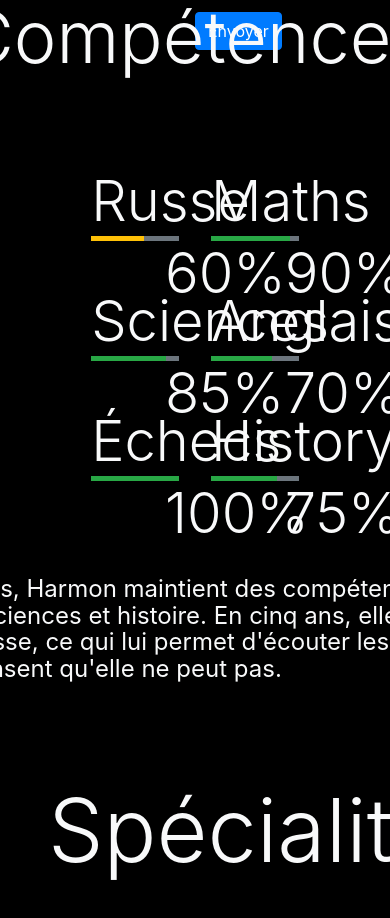
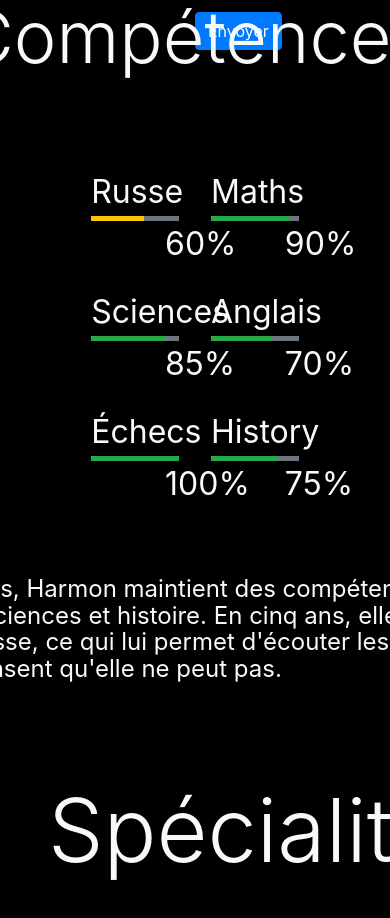
Before and after one commit to chrisd95/elizabeth-harmon-queens-gambit, a website: page services.html in a window 390 px wide. Shown: the part 1222-2140 px from the top of the page. Drawn offline with nearby package versions, Linux system fonts and the light colour scheme.

Commit message:
fixed responsive>

```diff
--- a/css/mystyle-services.css
+++ b/css/mystyle-services.css
@@ -86,9 +86,11 @@ body {
 }
 
 .number-bar {
-  font-size: 3rem;
   position: absolute;
   left: 75%;
+}
+.text-rem{
+  font-size: 2rem;
 }
 
 .bar-nofill {
--- a/fade.js
+++ b/fade.js
@@ -136,7 +136,7 @@ window.addEventListener("scroll", () => {
     $("#ouverture-echecs-4").fadeTo("slow",1);
 
   }
-  if(currentScroll >= 3400){
+  if(currentScroll >= 3425){
     $("#ouverture-echecs-gif-5").fadeTo("slow",1);
     $("#ouverture-echecs-5").fadeTo("slow",1);
 
@@ -146,12 +146,12 @@ window.addEventListener("scroll", () => {
     $("#ouverture-echecs-6").fadeTo("slow",1);
 
   }
-  if(currentScroll >= 3500){
+  if(currentScroll >= 3475){
     $("#ouverture-echecs-gif-7").fadeTo("slow",1);
     $("#ouverture-echecs-7").fadeTo("slow",1);
 
   }
-  if(currentScroll >= 3550){
+  if(currentScroll >= 3500){
     $("#ouverture-echecs-gif-8").fadeTo("slow",1);
     $("#ouverture-echecs-8").fadeTo("slow",1);
 
--- a/services.html
+++ b/services.html
@@ -128,21 +128,21 @@
     <section>
       <div class="competences-section d-flex justify-content-center flex-column align-items-center">
         <h1 class="display-3 text-light mt-3">Compétences</h1>
-        <div class="tableau p-3 mt-5">
+        <div class="tableau p-3 mt-5 text-rem">
           <div class="ligne d-flex justify-content-center">
             <div class="boite p-3">
-              <div class="display-4 text-light">
+              <div class=" text-light">
                 Russe
-                <span class="number-bar display-4 mt-1"> 60% </span>
+                <span class="number-bar mt-1"> 60% </span>
               </div>
               <div class="bar-nofill">
                 <div class="bar-fill bg-warning" role="progressbar" style="width: 60%" aria-valuenow="60" aria-valuemin="0" aria-valuemax="100"></div>
               </div>
             </div>
             <div class="boite p-3">
-              <div class="display-4 text-light">
+              <div class="text-light">
                 Maths
-                <span class="number-bar display-4 mt-1"> 90% </span>
+                <span class="number-bar mt-1"> 90% </span>
               </div>
               <div class="bar-nofill">
                 <div class="bar-fill" role="progressbar" style="width: 90%" aria-valuenow="90" aria-valuemin="0" aria-valuemax="100"></div>
@@ -151,18 +151,18 @@
           </div>
           <div class="ligne d-flex justify-content-center">
             <div class="boite p-3">
-              <div class="display-4 text-light">
+              <div class="text-light">
                 Sciences
-                <span class="number-bar display-4 mt-1"> 85% </span>
+                <span class="number-bar mt-1"> 85% </span>
               </div>
               <div class="bar-nofill">
                 <div class="bar-fill" role="progressbar" style="width: 85%" aria-valuenow="85" aria-valuemin="0" aria-valuemax="100"></div>
               </div>
             </div>
             <div class="boite p-3">
-              <div class="display-4 text-light">
+              <div class="text-light">
                 Anglais
-                <span class="number-bar display-4 mt-1"> 70% </span>
+                <span class="number-bar mt-1"> 70% </span>
               </div>
               <div class="bar-nofill">
                 <div class="bar-fill" role="progressbar" style="width: 70%" aria-valuenow="70" aria-valuemin="0" aria-valuemax="100"></div>
@@ -171,18 +171,18 @@
           </div>
           <div class="ligne d-flex justify-content-center">
             <div class="boite p-3">
-              <div class="display-4 text-light">
+              <div class=" text-light">
                 Échecs
-                <span class="number-bar display-4 mt-1"> 100% </span>
+                <span class="number-bar mt-1"> 100% </span>
               </div>
               <div class="bar-nofill">
                 <div class="bar-fill" role="progressbar" style="width: 100%" aria-valuenow="100" aria-valuemin="0" aria-valuemax="100"></div>
               </div>
             </div>
             <div class="boite p-3">
-              <div class="display-4 text-light">
+              <div class="text-light">
                 History
-                <span class="number-bar display-4 mt-1"> 75% </span>
+                <span class="number-bar mt-1"> 75% </span>
               </div>
               <div class="bar-nofill">
                 <div class="bar-fill" role="progressbar" style="width: 75%" aria-valuenow="75" aria-valuemin="0" aria-valuemax="100"></div>
```
